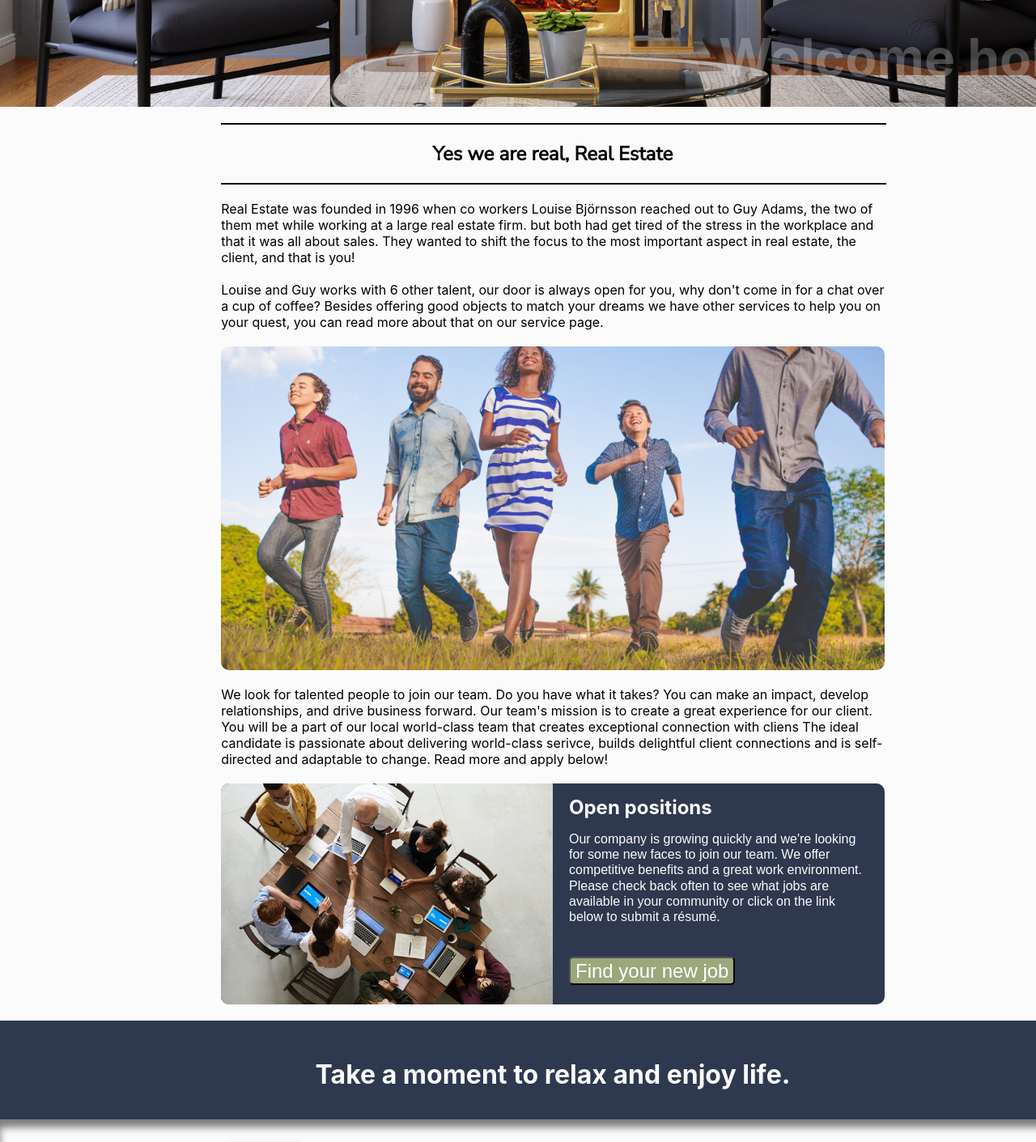
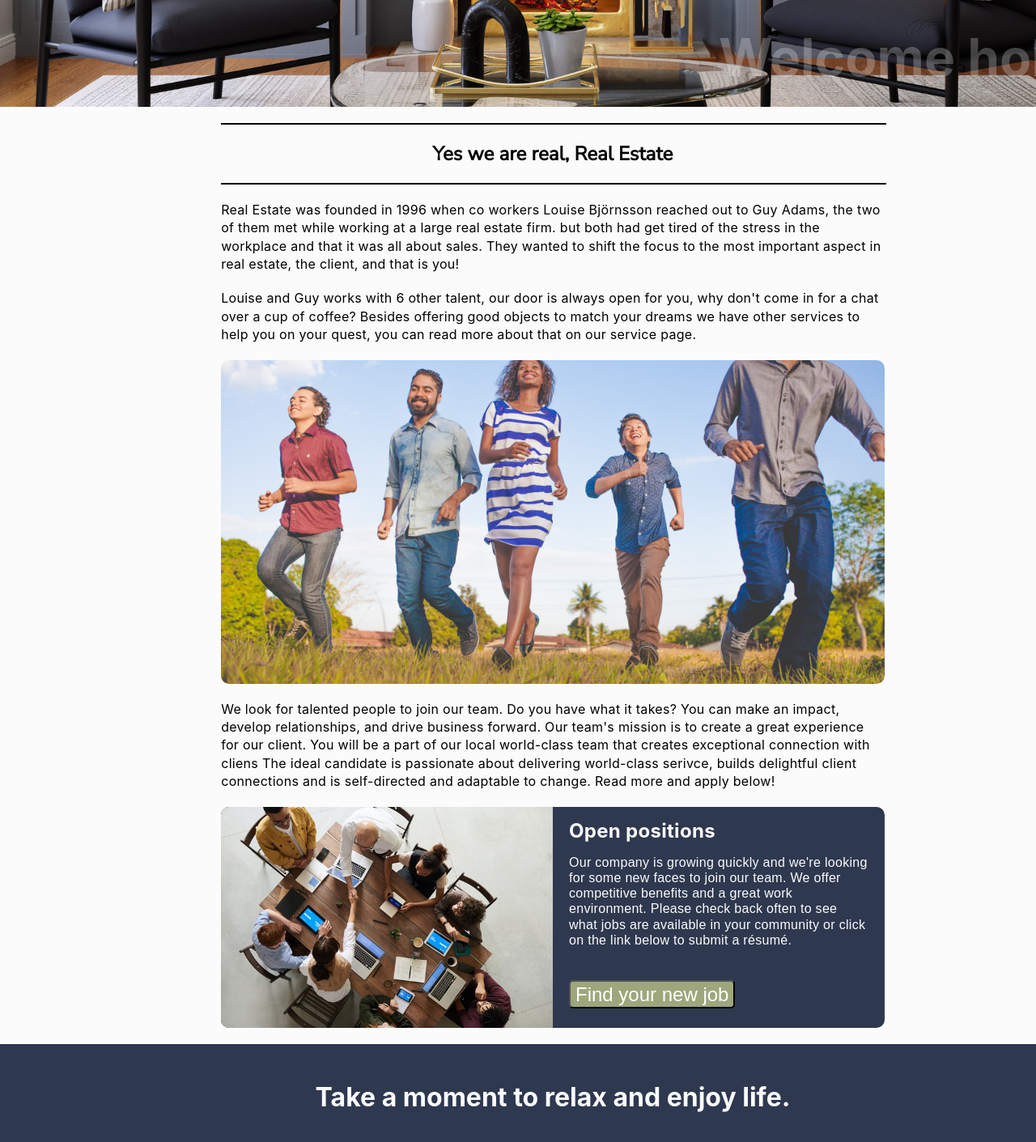
Before and after one commit to Oggilit0/Real-estate, a React (Create React App) app: page /about in a window 1280 px wide. Shown: the part 380-1791 px from the top of the page at 81% size. Built offline with nearby package versions, Linux system fonts and the light colour scheme.

Commit message:
added lineheight and letterspacing in about

```diff
--- a/src/stylesheets/About.css
+++ b/src/stylesheets/About.css
@@ -24,3 +24,13 @@
   vertical-align: top;
   border-radius: 10px;
 }
+
+.aboutRL{
+  letter-spacing: 0.3px;
+  line-height: 140%;
+}
+
+.aboutHiring{
+  letter-spacing: 0.3px;
+  line-height: 140%;
+}
--- a/src/stylesheets/Services.css
+++ b/src/stylesheets/Services.css
@@ -21,7 +21,6 @@
   padding: 35px;
   border: 1px solid grey;
   border-radius: 10px 10px 10px 10px;
-
   background-color: var(--Light-shades);
   box-shadow: 10px 10px 10px rgb(0 0 0 / 0.1);
 }
@@ -58,7 +57,7 @@
 #customerText {
   margin: 20px;
   font-style: italic;
-  letter-spacing: 0.5px;
+  letter-spacing: 0.4px;
   line-height: 140%;
   color: var(--Light-shades);
 }
```
